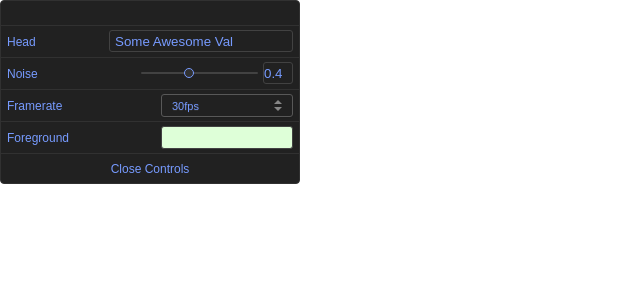
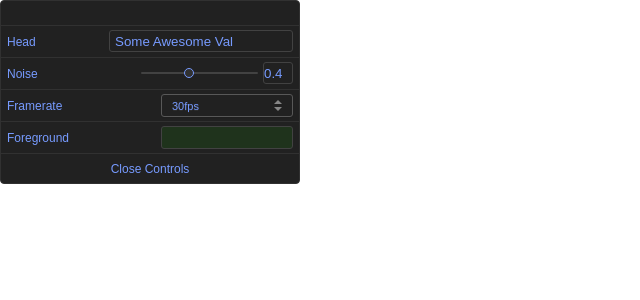
Before and after one commit to pizza3/react-gui-controller, a React app: page / in a window 1280 px wide. Shown: the top 300 px of the page, without its empty margins (0-640 px from the left). Built offline with nearby package versions, Linux system fonts and the light colour scheme.

Commit message:
finally solved the gradient nob issue

```diff
--- a/src/App.js
+++ b/src/App.js
@@ -10,7 +10,7 @@ class App extends Component {
 		data: {
 			text: 'Some Awesome Val',
 			noise: 0.4,
-			foreground: '#deffd8',
+			foreground: '#1f331c',
 			framerate: '30fps'
 		}
 	};
--- a/src/components/GuiColor.js
+++ b/src/components/GuiColor.js
@@ -14,6 +14,10 @@ class GuiColor extends Component {
 		drag: false,
 		color: 'rgba(0,0,0,1)',
 		hueNob: null,
+		rpos: {
+			x: 0,
+			y: 0
+		},
 		pos: {
 			x: 0,
 			y: 0
@@ -30,30 +34,25 @@ class GuiColor extends Component {
 		let col;
 		if (this.props.type === 'hex') {
 			let val = this.props.data[this.props.path];
-			console.log(val);
 			col = this.hexToRgb(val);
-
-			console.log(col);
 			a = this.rgbToHsl(col[0], col[1], col[2]);
 		} else {
 			a = this.rgbToHsl(198, 110, 108);
 		}
 		let colorBlock = document.getElementById('color-block' + this.props.num);
 		this.ctx1 = colorBlock.getContext('2d');
-		this.width1 = colorBlock.width;
-		this.height1 = colorBlock.height;
+		colorBlock.width = this.width1 = 239.08;
+		colorBlock.height = this.height1 = 148;
 		this.rgbaColor = '#f76262';
 
 		let colorStrip = document.getElementById('color-strip' + this.props.num);
 		this.ctx2 = colorStrip.getContext('2d');
-		this.width2 = colorStrip.width;
-		this.height2 = colorStrip.height;
+		colorStrip.width = this.width2 = 5.88;
+		colorStrip.height = this.height2 = 150;
 		this.ctx1.rect(0, 0, this.width1, this.height1);
 		this.fillGradient();
 		this.fillStrip();
-		// console.log(this.hexToRgbA(this.rgbaColor));
 		//position pointer indicator
-		// console(a[0]);
 		let val = MapRange(a[0], 0, 1, 0, 150);
 		this.setState(
 			{
@@ -79,13 +78,20 @@ class GuiColor extends Component {
 					',1)';
 				this.fillGradient();
 				let hsv = this.rgbToHsv(col[0], col[1], col[2]);
-				console.log(`${-(hsv[2] * 100) + 100}% ,${hsv[1] * 100}%`);
+				console.log(
+					`${(this.height1 * (-(hsv[2] * 100) + 100)) / 100 - 5}`
+				);
 				this.setState({
 					color: 'rgba(' + col[0] + ',' + col[1] + ',' + col[2] + ',1)',
 					pos: {
-						x: `${-(hsv[2] * 100) + 100}%`,
-						y: `${hsv[1] * 100}%`
+						x: `${(this.height1 * (-(hsv[2] * 100) + 100)) / 100 - 5}`,
+						y: `${(this.width1 * (hsv[1] * 100)) / 100 - 5}`
 					},
+					rpos: {
+						x: 0,
+						y: 0
+					},
+
 					hueNob: this.rgbaColor
 				});
 			}
@@ -114,11 +120,12 @@ class GuiColor extends Component {
 		grdBlack.addColorStop(1, 'rgba(0,0,0,1)');
 		this.ctx1.fillStyle = grdBlack;
 		this.ctx1.fillRect(0, 0, this.width1, this.height1);
+
 		let imageData = this.ctx1.getImageData(
+			this.state.pos.y,
 			this.state.pos.x,
-			this.state.pos.y,
-			1,
-			1
+			this.width1,
+			this.height1
 		).data;
 		this.setState({
 			color:
@@ -162,7 +169,8 @@ class GuiColor extends Component {
 				document
 					.getElementById('color-block' + this.props.num)
 					.getBoundingClientRect().top,
-			imageData = this.ctx1.getImageData(x, y, 1, 1).data;
+			imageData = this.ctx1.getImageData(x, y, this.width1, this.height1)
+				.data;
 		this.rgbaColor =
 			'rgba(' +
 			imageData[0] +
@@ -174,8 +182,8 @@ class GuiColor extends Component {
 		this.setState({
 			color: this.rgbaColor,
 			pos: {
-				x: x,
-				y: y
+				x: y - 5,
+				y: x - 5
 			}
 		});
 	};
@@ -356,6 +364,7 @@ class GuiColor extends Component {
 							onMouseUp={this.handleUp}
 						/>
 						<div
+							id={'block' + this.props.num}
 							className="block"
 							onMouseDown={this.handleDown}
 							onMouseMove={this.handleMove}
@@ -391,8 +400,8 @@ class GuiColor extends Component {
 							border-radius: 50%;
 							transform-origin: center;
 							background: ${this.state.color};
-							top: ${this.state.pos.x};
-							left: ${this.state.pos.y};
+							top: ${this.state.pos.x}px;
+							left: ${this.state.pos.y}px;
 						}
 
 						.block-strip {
```
